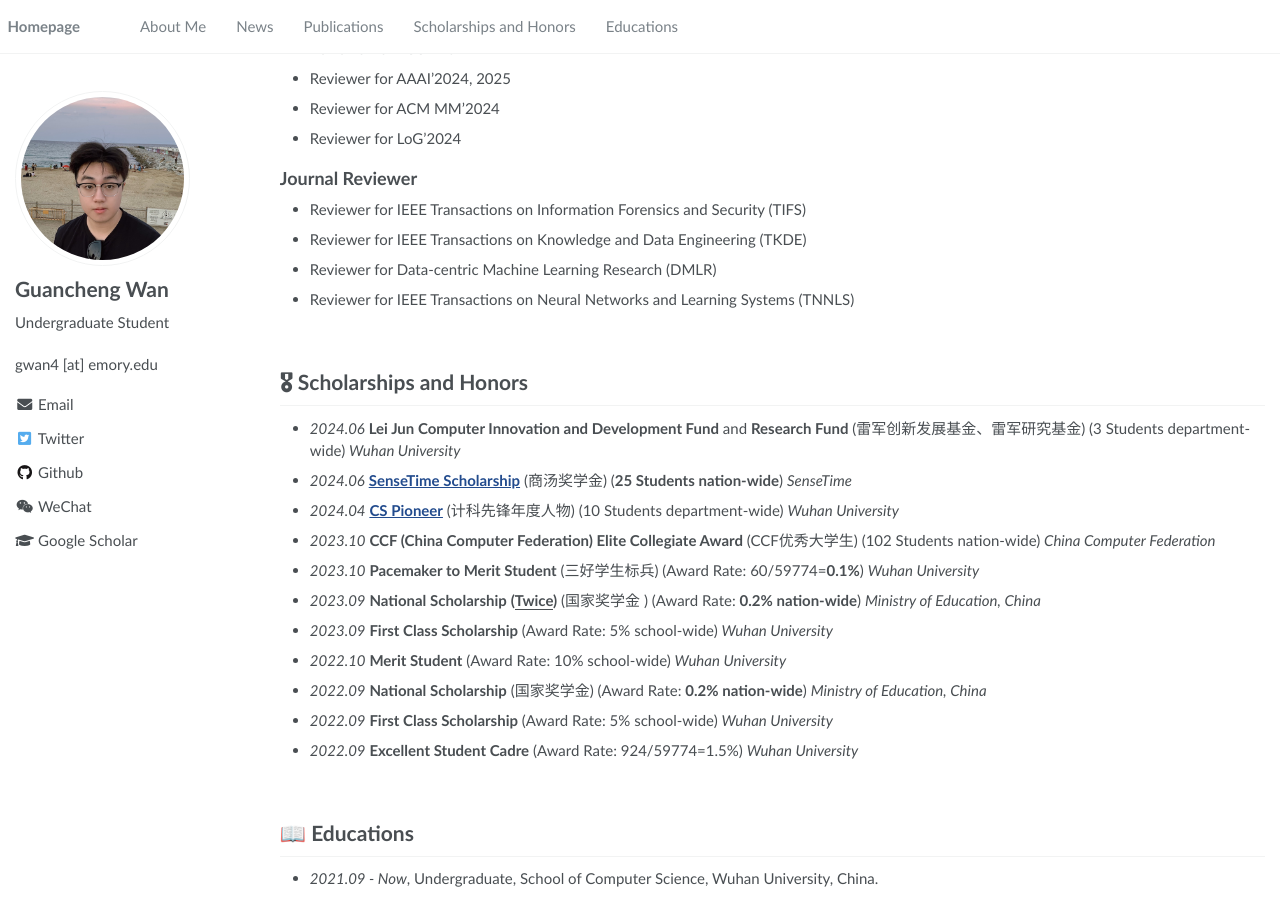
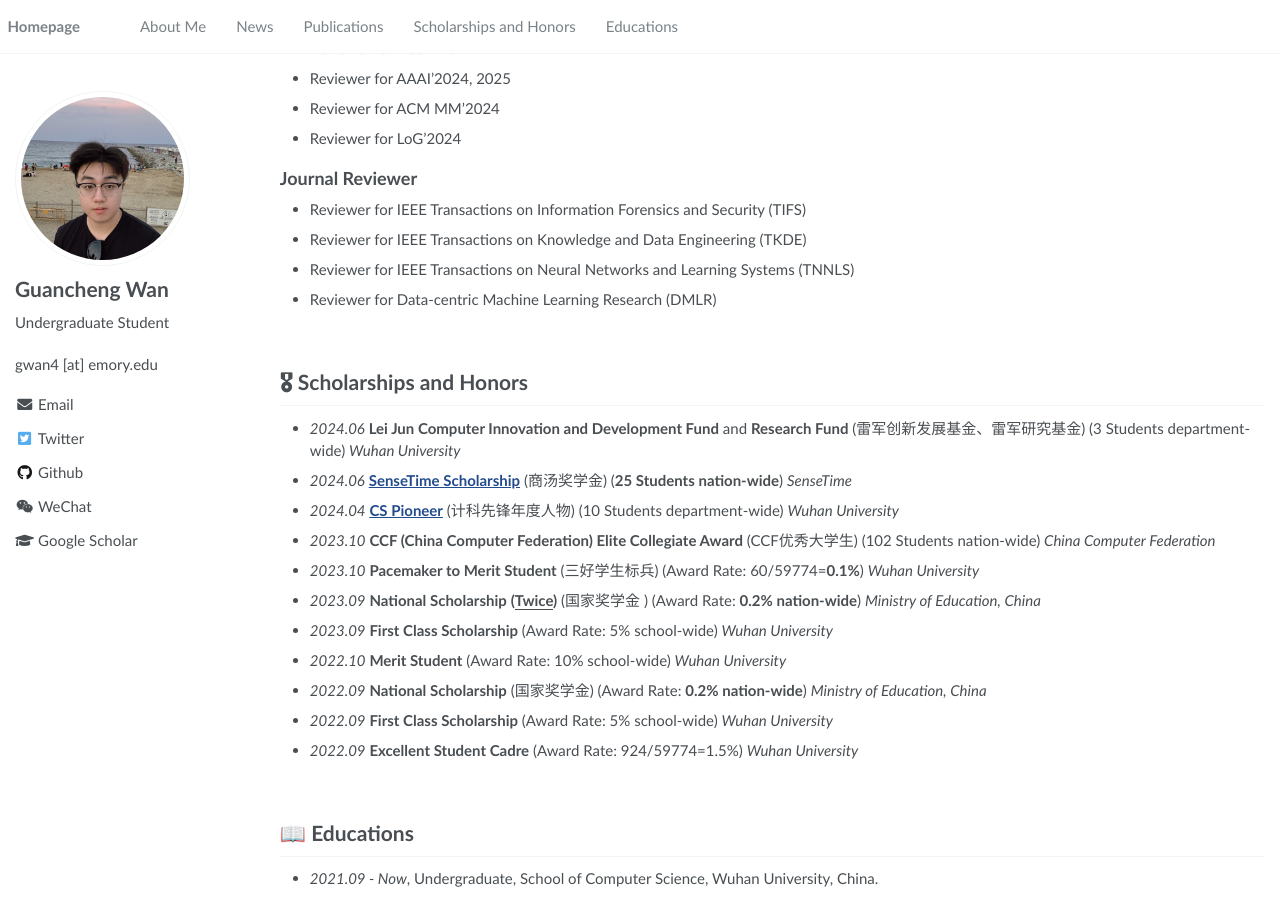
Before and after one commit to SuHui03/guanchengWan.github.io, a Jekyll site: the page built from _pages/about.md, in a window 1280 px wide and 900 px high, scrolled down 2807 px. Built offline with Jekyll 4.4.1, drawn with Linux system fonts in a browser that asks for light colours.

```diff
--- a/_pages/about.md
+++ b/_pages/about.md
@@ -275,8 +275,9 @@ Generalizable Federated Graph Learning under Homophily Heterogeneity
 ##  Journal Reviewer
 - Reviewer for IEEE Transactions on Information Forensics and Security (TIFS)
 - Reviewer for IEEE Transactions on Knowledge and Data Engineering (TKDE)
+- Reviewer for IEEE Transactions on Neural Networks and Learning Systems (TNNLS)
 - Reviewer for Data-centric Machine Learning Research (DMLR)
-- Reviewer for IEEE Transactions on Neural Networks and Learning Systems (TNNLS)
+
 
 <br/>
 
```
